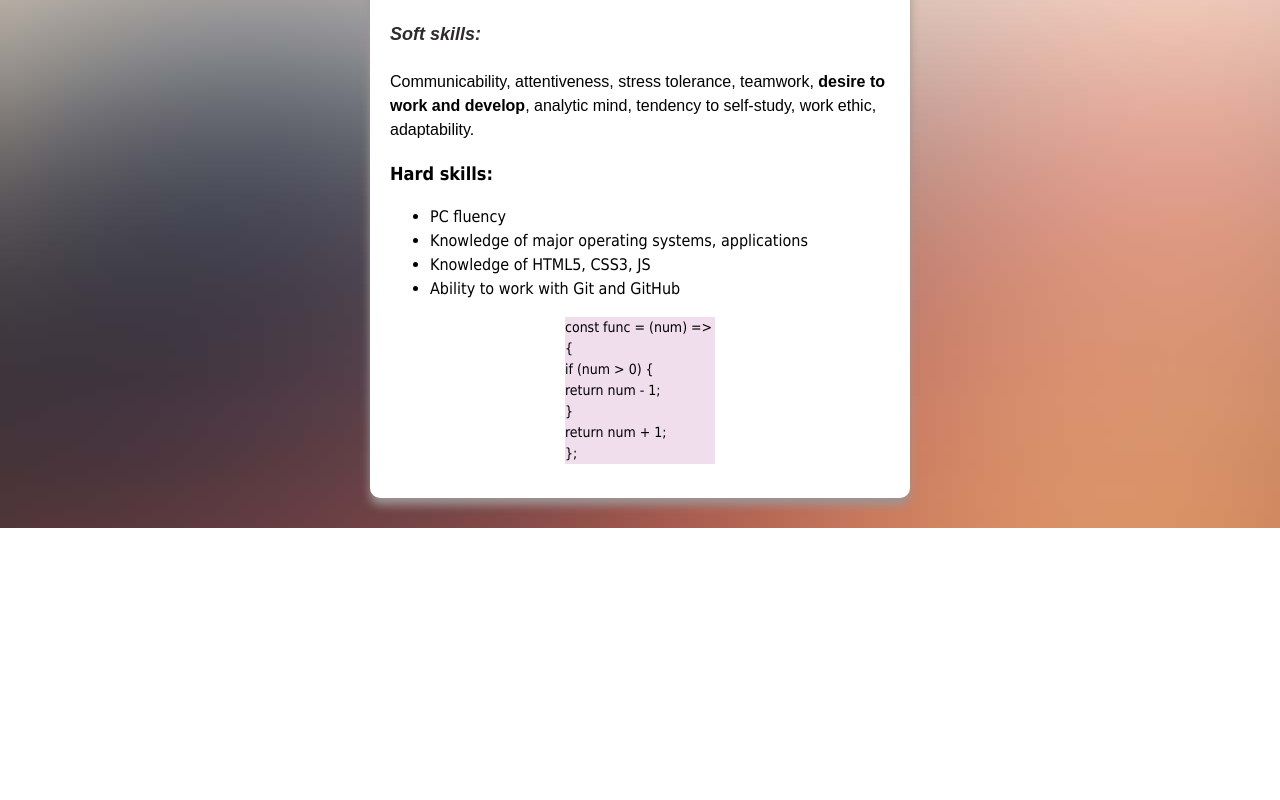
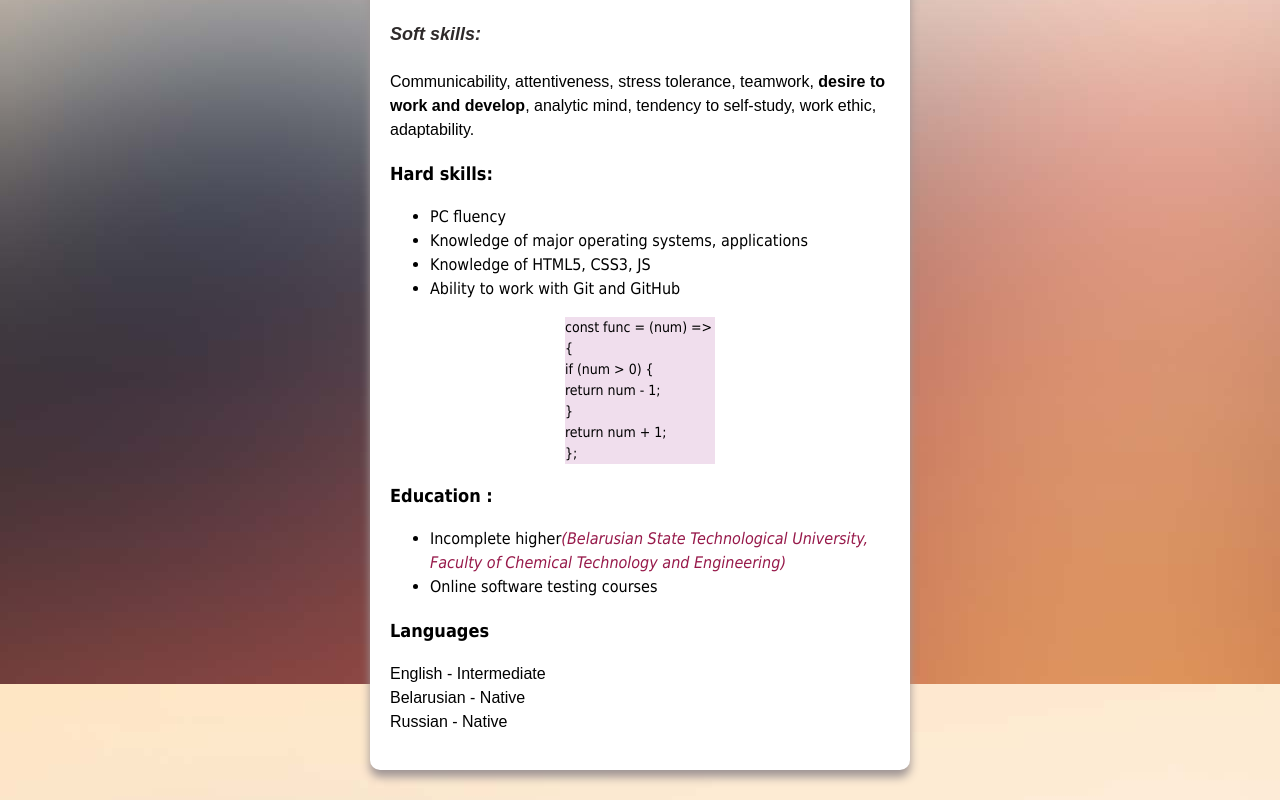
Before and after one commit to mashalin/rsschool-cv, a plain HTML site: page index.html in a window 1280 px wide. Shown: the part 396-1196 px from the top of the page. Before the commit the page ends 924 px from the top, so only its background shows below. Drawn offline with Linux system fonts and the light colour scheme.

Commit message:
feat: add new list

```diff
--- a/index.html
+++ b/index.html
@@ -21,7 +21,7 @@
       </table>
     </div>
       <h2>Front-end developer</h2>
-      <h3><i>Soft skills:</i></h3>
+      <h3><i class="italics">Soft skills:</i></h3>
       <p class="text">Communicability, attentiveness, stress tolerance, teamwork, <b>desire to work and develop</b>, analytic mind, tendency to self-study, work ethic, adaptability.</p>
       <h3 class="card-heading">Hard skills:</h3>
       <ul class="card-list">
@@ -40,6 +40,19 @@
         };<br>
         </p>
       </div>
+      <h3 class="card-heading">Education :</h3>
+      <ul class="card-list" >
+        <li>Incomplete higher<i class="italics2">(Belarusian State Technological University, Faculty of Chemical Technology and Engineering)</i></li>
+        <li>Online software testing courses</li>
+      </ul>
+      <h3 class="card-heading">Languages</h3>
+      <p class="text">
+        English - Intermediate<br>
+
+        Belarusian - Native<br>
+
+        Russian - Native<br>
+      </p>
 
   </div>
 
--- a/style.css
+++ b/style.css
@@ -43,7 +43,7 @@ h2 {
   font-size: 20px;
 }
 
-i {
+.italics {
   font-size: 18px;
   font-family: Arial;
   color: #2e2a2a;
@@ -69,3 +69,8 @@ i {
   background-color: rgb(240, 222, 237);
   margin: 0 auto;
 }
+
+.italics2 {
+  font-family: Tahoma;
+  color: #97194a;
+}
```
